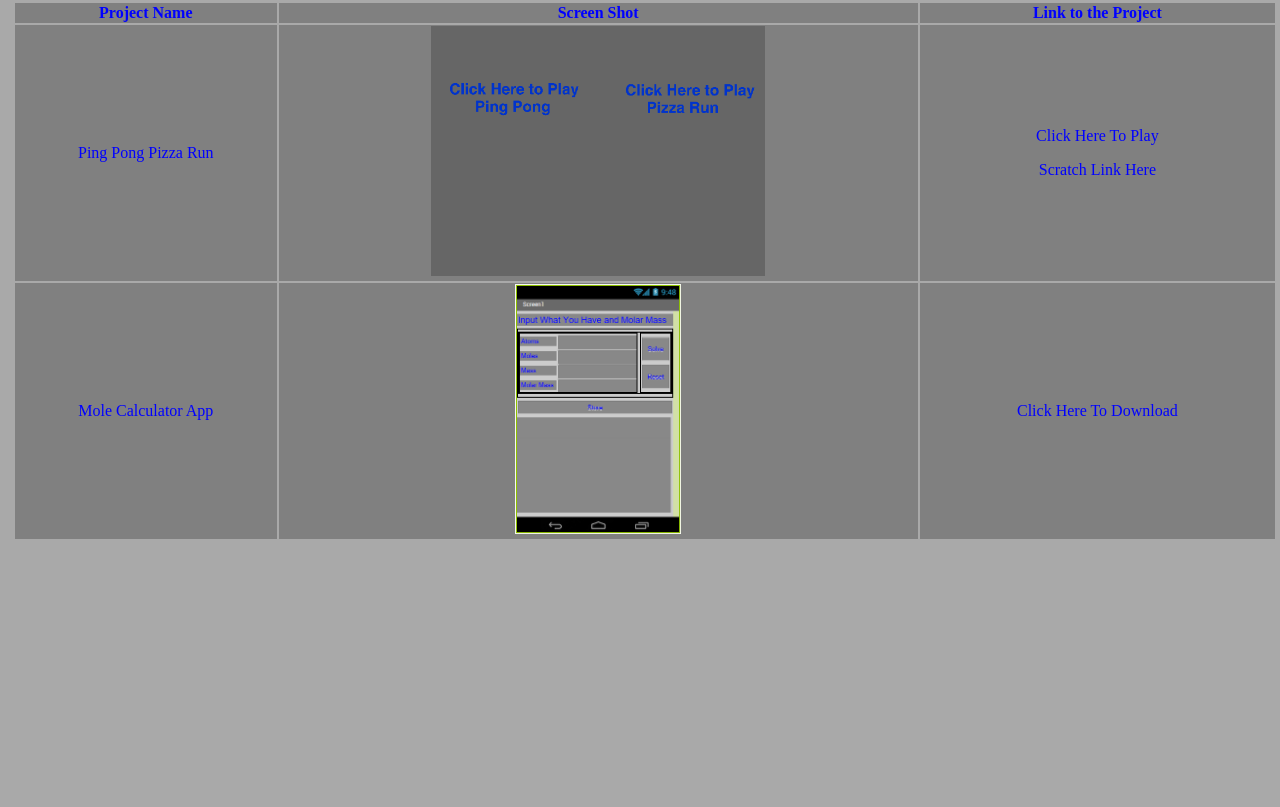
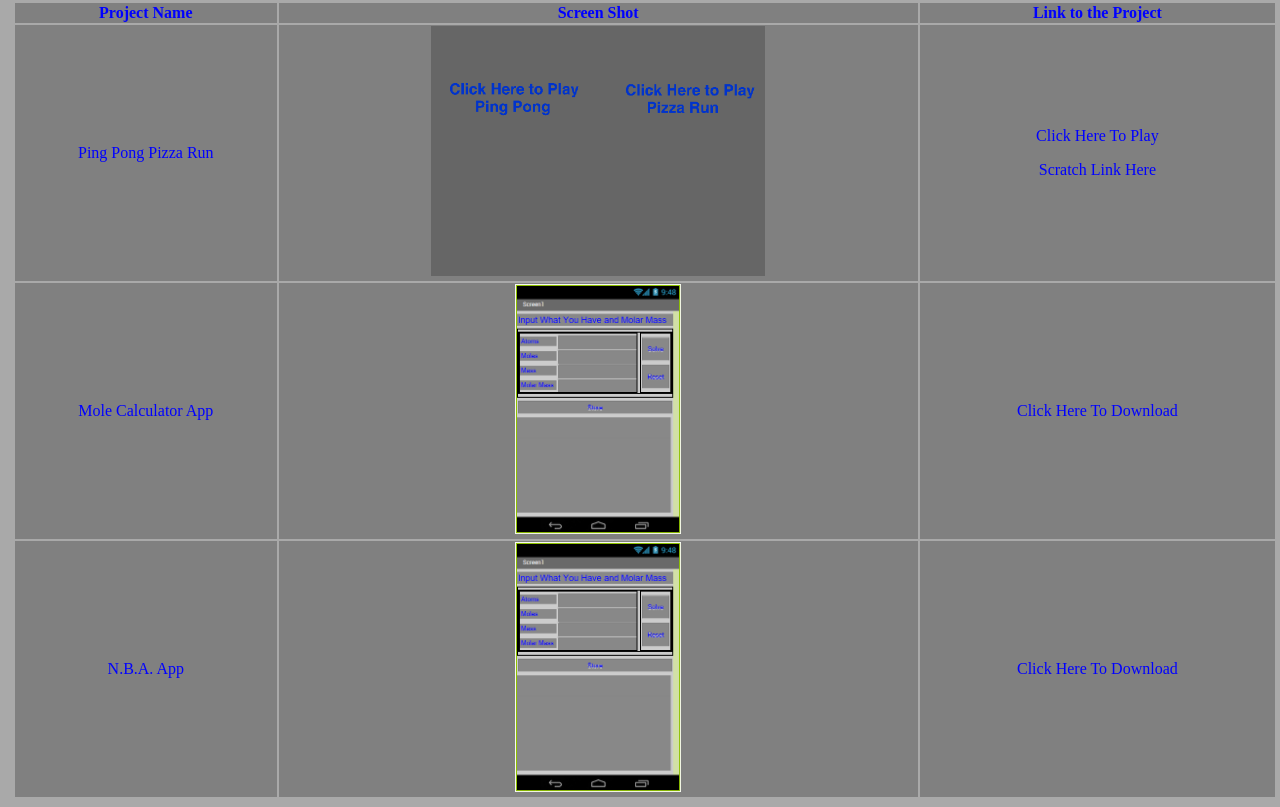
Before and after one commit to jbreipohl/jbreipohl.github.io, a plain HTML site: page my_website/portfolio.html in a window 1280 px wide. Shown: the part 105-912 px from the top of the page. Before the commit the page ends 800 px from the top, so only its background shows below. Drawn offline with Linux system fonts and the light colour scheme.

Commit message:
Blair update

```diff
--- a/my_website/portfolio.html
+++ b/my_website/portfolio.html
@@ -34,7 +34,16 @@
             <td><img src="images/Capture.PNG" height="250"></td>
             <td>
             <p>
-            <a href="Files/Calculatorfinal.apk">Click Here To Download</a>
+            <a href="Files/Calculatorfinal.apk" download>Click Here To Download</a>
+            </p>
+            </td>
+        </tr>
+        <tr>
+            <td>N.B.A. App</td>
+            <td><img src="images/Capture.PNG" height="250"></td>
+            <td>
+            <p>
+            <a href="Files/Blair.apk" download>Click Here To Download</a>
             </p>
             </td>
         </tr>
```
Also changed, not shown: 1 other file.
